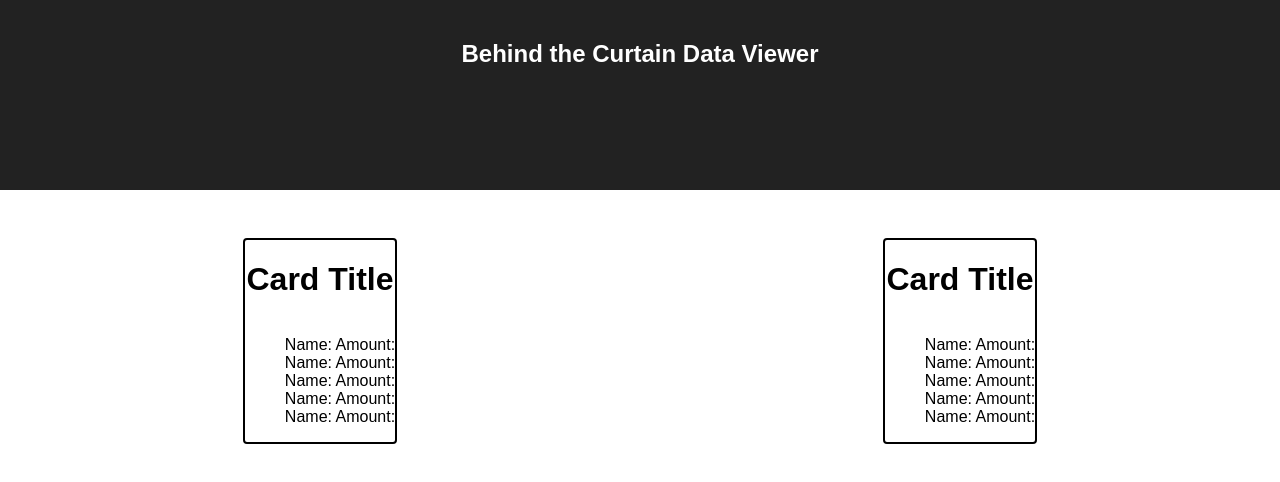
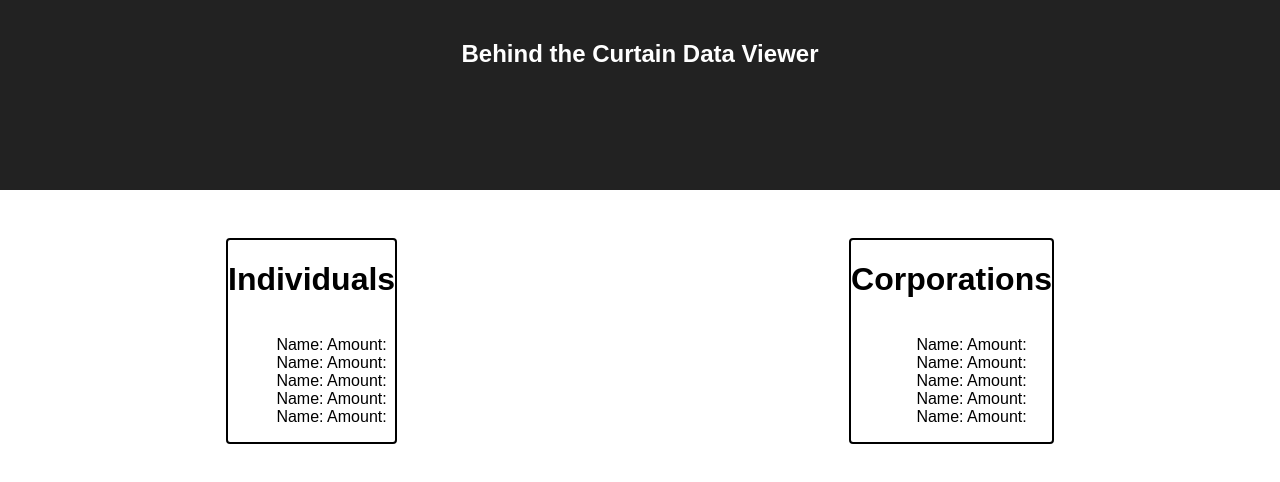
Before and after one commit to ericgold/btc-data-viewer, a React (Create React App) app: page / in a window 1280 px wide. Shown: the top 482 px of the page. Built offline with nearby package versions, Linux system fonts and the light colour scheme.

Commit message:
add title to DataCard as prop

```diff
--- a/src/App.js
+++ b/src/App.js
@@ -11,8 +11,8 @@ class App extends Component {
           <h2>Behind the Curtain Data Viewer</h2>
         </div>
         <main>
-          <DataCard />
-          <DataCard />
+          <DataCard title={"Individuals"} />
+          <DataCard title={"Corporations"} />
         </main>
 
       </div>
--- a/src/Components/DataCard.js
+++ b/src/Components/DataCard.js
@@ -27,12 +27,12 @@ class DataCard extends React.Component {
 		 			sum: 355000
 	 			}
 	 		]
-		}
+		};
 	}
 	render() {
 		return(
 			<div className="data-card">
-				<h1>Card Title</h1>
+				<h1>{this.props.title}</h1>
 				<DonorList />
 			</div>
 		)
--- a/src/Components/DonorList.js
+++ b/src/Components/DonorList.js
@@ -2,7 +2,8 @@ import React from 'react';
 import Donor from './Donor';
 
 function DonorList(props) {
-	return (
+	console.log(props);
+		return (
 		<ul className="donor-list">
 				<Donor />
 				<Donor />
```
